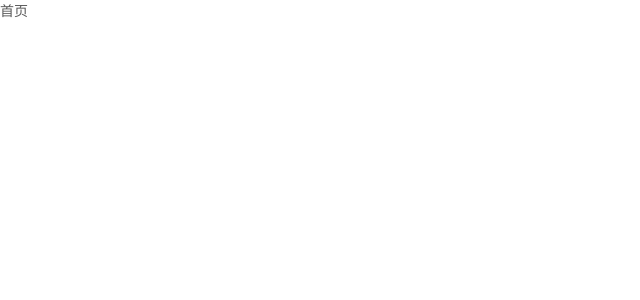
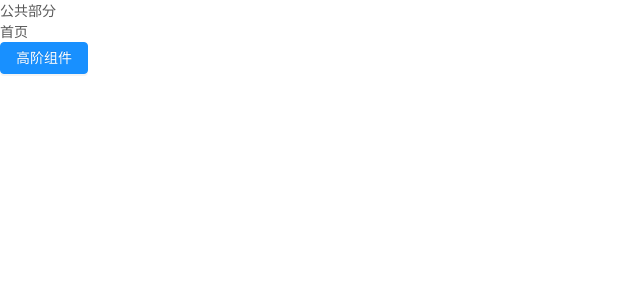
Before and after one commit to qinghuazheng/antd-demo, a React (Create React App) app: page /#/admin/dashboard in a window 1280 px wide. Shown: the top 300 px of the page, without its empty margins (0-640 px from the left). Built offline with nearby package versions, Linux system fonts and the light colour scheme.

Commit message:
'二级路由'

```diff
--- a/src/App.js
+++ b/src/App.js
@@ -1,8 +1,29 @@
 import React,{Component} from 'react'
-import {HashRouter as Router, Route, Switch } from 'react-router-dom'
-// import {DashBoard,Login,NotFound} from './pages'
+import { Route, Switch, Redirect } from 'react-router-dom'
+import { adminRoutes } from './router'
 const App = ()=>(
-    <div>首页</div>
+    <div>
+        <div>公共部分</div>
+        {/* 后期根据角色不同也有权限 */}
+        <Switch>
+            {
+            adminRoutes.map(route=>{
+                return <Route
+                            key={route.pathname}
+                            path={route.pathname}
+                            exact={route.exact}
+                            render={(routerProps)=>{
+                                return <route.component {...routerProps}
+                                />
+                            }}
+                        />
+            })
+            }
+            <Redirect to={adminRoutes[0].pathname} from="/admin" exact/>
+            <Redirect to="/404" />
+        </Switch>
+
+    </div>
 )
 
 export default App
--- a/src/index.js
+++ b/src/index.js
@@ -17,7 +17,8 @@ ReactDOM.render(
             */}
             {
                 mainRoutes.map(route=>{
-                    return <Route key={route.pathname} path={route.pathname} component={route.component}/>
+                    return <Route
+                    key={route.pathname} path={route.pathname} component={route.component}/>
                 })
             }
             <Redirect to="/admin" from="/" exact />
```
